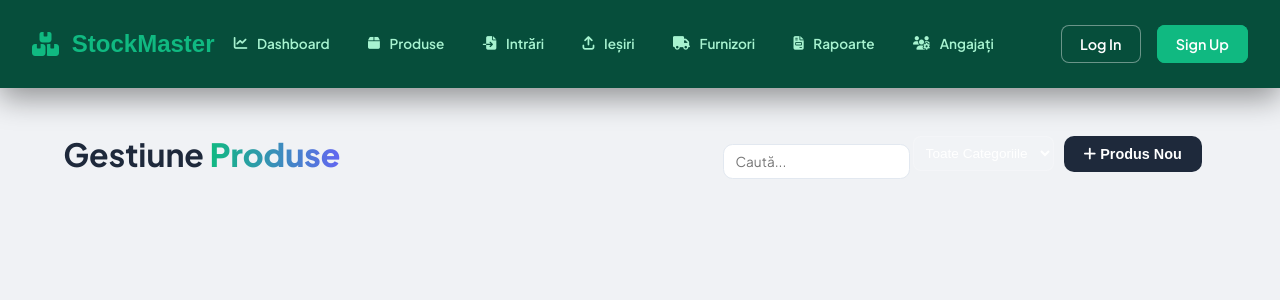
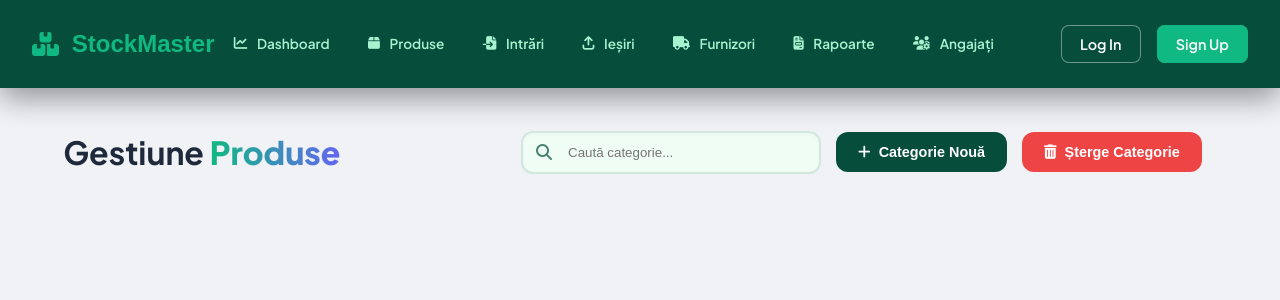
Before and after one commit to Stefann94/Gestiune, a Flask app: page /produse in a window 1280 px wide. Shown: the top 300 px of the page. Run offline with Flask 3, Linux system fonts and the light colour scheme; data that the repository does not hold is empty; some libraries are stand-ins or nearby versions.

Commit message:
produse finalizat

```diff
--- a/app.py
+++ b/app.py
@@ -946,6 +946,50 @@ def produse_per_categorie(cat_id):
     conn.close()
     return jsonify(produse)
 
+@app.route('/api/categorii/add', methods=['POST'])
+def add_category():
+    data = request.get_json()
+    name = data.get('name')
+
+    if not name:
+        return jsonify({"success": False, "message": "Numele este obligatoriu"}), 400
+
+    conn = get_db_connection()
+    cur = conn.cursor()
+
+    try:
+        # Verificăm dacă mai există (opțional)
+        cur.execute("INSERT INTO categories (name) VALUES (%s) RETURNING id", (name,))
+        conn.commit()
+        return jsonify({"success": True})
+    except Exception as e:
+        conn.rollback()
+        return jsonify({"success": False, "message": str(e)}), 500
+    finally:
+        cur.close()
+        conn.close()
+
+@app.route('/api/categorii/delete/<int:cat_id>', methods=['DELETE'])
+def delete_category(cat_id):
+    conn = get_db_connection()
+    cur = conn.cursor()
+
+    try:
+        # 1. Ștergem produsele din acea categorie (pentru a evita erori de integritate)
+        cur.execute("DELETE FROM products WHERE category_id = %s", (cat_id,))
+
+        # 2. Ștergem categoria
+        cur.execute("DELETE FROM categories WHERE id = %s", (cat_id,))
+
+        conn.commit()
+        return jsonify({"success": True})
+    except Exception as e:
+        conn.rollback()
+        return jsonify({"success": False, "message": str(e)}), 500
+    finally:
+        cur.close()
+        conn.close()
+
 @app.route('/intrari')
 def intrari():
     # Aici vei prelua datele din DB (ex: tranzactii de tip intrare)
--- a/static/produse_btn.js
+++ b/static/produse_btn.js
@@ -40,3 +40,106 @@ function filterByCategory(catId) {
             tbody.innerHTML = '<tr><td colspan="4" class="text-center text-danger">Eroare server.</td></tr>';
         });
 }
+
+// Funcția de Search pentru Categorii
+function searchCategories() {
+    let input = document.getElementById('mainProductSearch').value.toLowerCase();
+    let cards = document.querySelectorAll('.kpi-card'); // Selectează cardurile de categorii
+
+    cards.forEach(card => {
+        let name = card.querySelector('.value').innerText.toLowerCase();
+        if (name.includes(input)) {
+            card.style.display = "flex";
+        } else {
+            card.style.display = "none";
+        }
+    });
+}
+
+// Logica pentru salvarea Categoriei Noi
+document.getElementById('addCategoryForm').addEventListener('submit', function (e) {
+    e.preventDefault();
+
+    const catName = document.getElementById('newCatName').value;
+
+    fetch('/api/categorii/add', {
+        method: 'POST',
+        headers: { 'Content-Type': 'application/json' },
+        body: JSON.stringify({ name: catName })
+    })
+        .then(res => res.json())
+        .then(data => {
+            if (data.success) {
+                alert('Categorie adăugată cu succes!');
+                location.reload(); // Reîncărcăm pagina pentru a vedea noua categorie
+            } else {
+                alert('Eroare: ' + data.message);
+            }
+        })
+        .catch(err => console.error('Error:', err));
+});
+
+// 1. Deschide primul modal și încarcă categoriile în dropdown
+function prepareDeleteModal() {
+    const dropdown = document.getElementById('deleteCatDropdown');
+    dropdown.innerHTML = '<option value="">Se încarcă...</option>';
+
+    // Folosim lista de carduri deja existentă pe pagină pentru a popula dropdown-ul rapid
+    // sau poți face un fetch nou. Aici extragem din cardurile vizibile:
+    const cards = document.querySelectorAll('.kpi-card');
+    dropdown.innerHTML = '<option value="" disabled selected>Selectează categoria...</option>';
+
+    cards.forEach(card => {
+        const id = card.getAttribute('onclick').match(/\d+/)[0]; // Extrage ID-ul din onclick="filterByCategory(ID)"
+        const name = card.querySelector('.value').innerText;
+        dropdown.innerHTML += `<option value="${id}">${name}</option>`;
+    });
+
+    openModal('deleteCategoryModal');
+}
+
+// 2. Deschide modalul de confirmare
+function showConfirmDelete() {
+    const selectedId = document.getElementById('deleteCatDropdown').value;
+    if (!selectedId) {
+        alert("Te rugăm să selectezi o categorie!");
+        return;
+    }
+    openModal('confirmDeleteModal');
+}
+
+// 3. Execută ștergerea prin API
+function executeDelete() {
+    const catId = document.getElementById('deleteCatDropdown').value;
+
+    fetch(`/api/categorii/delete/${catId}`, {
+        method: 'DELETE'
+    })
+        .then(res => res.json())
+        .then(data => {
+            if (data.success) {
+                alert('Categoria și produsele aferente au fost șterse.');
+                location.reload();
+            } else {
+                alert('Eroare la ștergere: ' + data.message);
+            }
+        })
+        .catch(err => console.error('Error:', err));
+}
+
+function showConfirmDelete() {
+    const selectedId = document.getElementById('deleteCatDropdown').value;
+    if (!selectedId) {
+        alert("Te rugăm să selectezi o categorie mai întâi!");
+        return;
+    }
+
+    // Afișăm modalul de confirmare
+    const confirmModal = document.getElementById('confirmDeleteModal');
+    confirmModal.style.display = 'flex';
+}
+
+// Funcție universală de închidere (asigură-te că o ai)
+function closeModal(modalId) {
+    document.getElementById(modalId).style.display = 'none';
+}
--- a/templates/produse.html
+++ b/templates/produse.html
@@ -9,42 +9,59 @@
     <link rel="preconnect" href="https://fonts.googleapis.com">
     <link href="https://fonts.googleapis.com/css2?family=Plus+Jakarta+Sans:wght@400;500;600;700;800&display=swap"
         rel="stylesheet">
-
     <link rel="stylesheet" href="https://cdnjs.cloudflare.com/ajax/libs/font-awesome/6.4.0/css/all.min.css">
 
     <link rel="stylesheet" href="{{ url_for('static', filename='navbar.css') }}">
     <link rel="stylesheet" href="{{ url_for('static', filename='panou.css') }}">
     <link rel="stylesheet" href="{{ url_for('static', filename='categorii.css') }}">
+
+    <style>
+        /* Stiluri de urgență pentru a repara suprapunerea */
+        .modal-overlay {
+            z-index: 1000;
+        }
+
+        #confirmDeleteModal {
+            z-index: 9999 !important;
+            /* Forțează acest modal să fie cel mai sus */
+        }
+
+        #confirmDeleteModal .analysis-modal {
+            z-index: 10000 !important;
+            background: white;
+            box-shadow: 0 20px 25px -5px rgba(0, 0, 0, 0.2);
+        }
+    </style>
 </head>
 
 <body>
-
     <div id="navbar-placeholder"></div>
 
     <main class="dashboard-container">
-
-        <header class="db-header">
+        <header class="db-header"
+            style="display: flex; justify-content: space-between; align-items: center; margin-bottom: 2rem; gap: 20px;">
             <div class="welcome-text">
-                <h1>Gestiune <span class="text-gradient">Produse</span></h1>
+                <h1 style="margin: 0;">Gestiune <span class="text-gradient">Produse</span></h1>
             </div>
 
-            <div class="header-actions" style="display: flex; gap: 10px; align-items: center;">
-                <div class="fancy-input-group" style="width: 180px; margin-bottom: 0;">
-                    <input type="text" id="productSearch" placeholder="Caută..."
-                        style="padding: 8px 12px; font-size: 0.85rem;">
+            <div class="header-actions"
+                style="display: flex; gap: 15px; align-items: center; flex: 1; justify-content: flex-end;">
+                <div class="search-wrapper" style="position: relative; width: 300px;">
+                    <i class="fas fa-search"
+                        style="position: absolute; left: 15px; top: 50%; transform: translateY(-50%); color: #064e3b; opacity: 0.7;"></i>
+                    <input type="text" id="mainProductSearch" placeholder="Caută categorie..."
+                        onkeyup="searchCategories()"
+                        style="width: 100%; padding: 12px 15px 12px 45px; border-radius: 12px; border: 2px solid #064e3b20; background: #f0fdf4; color: #064e3b; font-weight: 500; outline: none; transition: all 0.3s ease; box-shadow: inset 0 2px 4px rgba(0,0,0,0.02);">
                 </div>
 
-                <select id="filterCategory" class="glass"
-                    style="padding: 8px; border-radius: 8px; border: 1px solid rgba(255,255,255,0.2); background: rgba(255,255,255,0.1); color: white; font-size: 0.85rem; cursor: pointer;">
-                    <option value="">Toate Categoriile</option>
-                    {% for cat in categories %}
-                    <option value="{{ cat.id }}">{{ cat.name }}</option>
-                    {% endfor %}
-                </select>
+                <button class="btn-action" onclick="openModal('categoryModal')"
+                    style="padding: 12px 22px; border-radius: 12px; font-size: 0.9rem; font-weight: 600; white-space: nowrap; background: #064e3b; color: white; border: none; cursor: pointer; display: flex; align-items: center; gap: 8px; transition: transform 0.2s;">
+                    <i class="fas fa-plus"></i> Categorie Nouă
+                </button>
 
-                <button class="btn-action" onclick="openModal('productModal')"
-                    style="padding: 10px 20px; border-radius: 10px; font-size: 0.9rem; white-space: nowrap;">
-                    <i class="fas fa-plus"></i> Produs Nou
+                <button class="btn-action" onclick="prepareDeleteModal()"
+                    style="padding: 12px 22px; border-radius: 12px; font-size: 0.9rem; font-weight: 600; white-space: nowrap; background: #ef4444; color: white; border: none; cursor: pointer; display: flex; align-items: center; gap: 8px; transition: transform 0.2s;">
+                    <i class="fas fa-trash-alt"></i> Șterge Categorie
                 </button>
             </div>
         </header>
@@ -61,33 +78,8 @@
             </div>
             {% endfor %}
         </section>
-
     </main>
 
-    <div id="productModal" class="modal-overlay">
-        <div class="analysis-modal" style="max-width: 600px;">
-            <div class="inventory-header-brand">
-                <h2><i class="fas fa-box-open"></i> Produs Nou</h2>
-                <span class="close-modal" onclick="closeModal('productModal')">&times;</span>
-            </div>
-            <div class="modal-body-scroll" style="padding: 20px;">
-                <form id="productForm" class="bulk-control">
-                    <div style="display: grid; grid-template-columns: 1fr 1fr; gap: 15px;">
-                        <div class="form-group">
-                            <label style="color: white; font-size: 0.8rem;">Nume Produs</label>
-                            <input type="text" name="name" class="fancy-input-group" required>
-                        </div>
-                        <div class="form-group">
-                            <label style="color: white; font-size: 0.8rem;">Cod SKU</label>
-                            <input type="text" name="sku" class="fancy-input-group">
-                        </div>
-                    </div>
-                    <br>
-                    <button type="submit" class="btn-action" style="width: 100%;">Salvează în Nomenclator</button>
-                </form>
-            </div>
-        </div>
-    </div>
     <div id="categoryProductsModal" class="modal-overlay">
         <div class="analysis-modal">
             <div class="inventory-header-brand">
@@ -97,7 +89,6 @@
                 </div>
                 <span class="close-modal" onclick="closeModal('categoryProductsModal')">&times;</span>
             </div>
-
             <div class="modal-body-scroll" style="max-height: 70vh; overflow-y: auto;">
                 <div class="analysis-table-wrapper">
                     <table class="main-table">
@@ -109,19 +100,89 @@
                                 <th class="text-right">Stoc Faptic</th>
                             </tr>
                         </thead>
-                        <tbody id="categoryProductsBody">
-                        </tbody>
+                        <tbody id="categoryProductsBody"></tbody>
                     </table>
                 </div>
             </div>
         </div>
     </div>
+
+    <div id="categoryModal" class="modal-overlay">
+        <div class="analysis-modal" style="max-width: 400px; height: auto;">
+            <div class="inventory-header-brand">
+                <h2><i class="fas fa-folder-plus"></i> Categorie Nouă</h2>
+                <span class="close-modal" onclick="closeModal('categoryModal')">&times;</span>
+            </div>
+            <div style="padding: 25px;">
+                <form id="addCategoryForm">
+                    <div class="form-group">
+                        <label style="color: #1e293b; font-size: 0.85rem; font-weight: 600;">Nume Categorie</label>
+                        <input type="text" id="newCatName" class="fancy-input-group"
+                            placeholder="Ex: Periferice, Monitoare..." required
+                            style="width: 100%; margin-top: 8px; border: 1px solid #cbd5e1; color: black;">
+                    </div>
+                    <br>
+                    <button type="submit" class="btn-action" style="width: 100%; background: #064e3b;">Creează
+                        Categorie</button>
+                </form>
+            </div>
+        </div>
+    </div>
+
+    <div id="deleteCategoryModal" class="modal-overlay">
+        <div class="analysis-modal" style="max-width: 400px; height: auto;">
+            <div class="inventory-header-brand" style="background: #ef4444;">
+                <h2><i class="fas fa-exclamation-triangle"></i> Șterge Categorie</h2>
+                <span class="close-modal" onclick="closeModal('deleteCategoryModal')">&times;</span>
+            </div>
+            <div style="padding: 25px;">
+                <div class="form-group">
+                    <label style="font-weight: 600; margin-bottom: 10px; display: block;">Alege categoria de
+                        eliminat:</label>
+                    <select id="deleteCatDropdown" class="fancy-input-group"
+                        style="width: 100%; padding: 10px; border: 1px solid #cbd5e1; border-radius: 8px;"></select>
+                </div>
+                <br>
+                <button onclick="showConfirmDelete()" class="btn-action"
+                    style="width: 100%; background: #ef4444;">Elimină Categoria</button>
+            </div>
+        </div>
+    </div>
+
+    <div id="confirmDeleteModal" class="modal-overlay">
+        <div class="analysis-modal"
+            style="max-width: 350px; text-align: center; border: 2px solid #ef4444; background: white;">
+            <div style="padding: 30px;">
+                <i class="fas fa-radiation-alt" style="font-size: 3rem; color: #ef4444; margin-bottom: 15px;"></i>
+                <h3 style="color: #1e293b;">Ești sigur?</h3>
+                <p style="color: #64748b; font-size: 0.9rem; margin: 15px 0;">
+                    Această acțiune va șterge <strong>toate produsele</strong> asociate acestei categorii. Datele nu pot
+                    fi recuperate.
+                </p>
+                <div style="display: flex; gap: 10px; margin-top: 20px;">
+                    <button onclick="closeModal('confirmDeleteModal')" class="btn-action"
+                        style="flex: 1; background: #94a3b8;">Anulează</button>
+                    <button onclick="executeDelete()" class="btn-action" style="flex: 1; background: #b91c1c;">Da,
+                        Șterge tot</button>
+                </div>
+            </div>
+        </div>
+    </div>
+
     <script src="{{ url_for('static', filename='componente.js') }}"></script>
     <script src="{{ url_for('static', filename='main.js') }}"></script>
     <script src="{{ url_for('static', filename='produse_btn.js') }}"></script>
     <script>
-        function openModal(id) { document.getElementById(id).classList.add('active'); document.getElementById(id).style.display = 'flex'; }
-        function closeModal(id) { document.getElementById(id).classList.remove('active'); document.getElementById(id).style.display = 'none'; }
+        function openModal(id) {
+            const m = document.getElementById(id);
+            m.classList.add('active');
+            m.style.display = 'flex';
+        }
+        function closeModal(id) {
+            const m = document.getElementById(id);
+            m.classList.remove('active');
+            m.style.display = 'none';
+        }
 
         document.addEventListener('DOMContentLoaded', function () {
             if (typeof window.initCommonComponents === 'function') {
```
Also changed, not shown: static/produse_btn.css (+35 -0 lines).
